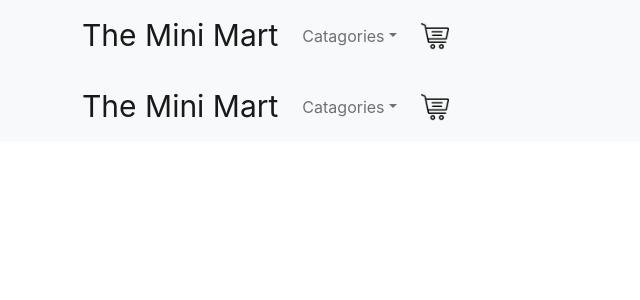
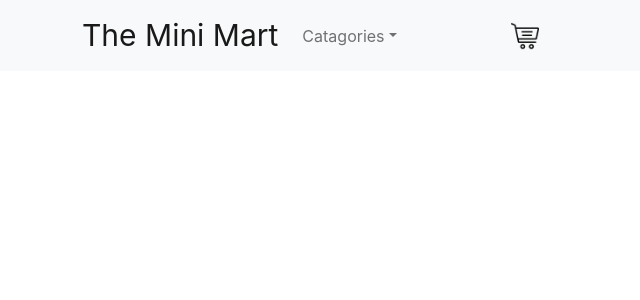
Before and after one commit to TroyWills/project-3, a React (Create React App) app in the folder client/: page / in a window 1280 px wide. Shown: the top 300 px of the page, without its empty margins (0-640 px from the left). Built offline with nearby package versions, Linux system fonts and the light colour scheme.

Commit message:
updated files

```diff
--- a/client/src/App.js
+++ b/client/src/App.js
@@ -15,7 +15,7 @@ function App() {
   >
           <Navbar/>
   </Auth0Provider>
-      <Navbar/>
+
     </div>
   );
 }
--- a/client/src/components/Navbar/navbar.css
+++ b/client/src/components/Navbar/navbar.css
@@ -10,5 +10,5 @@
     width: 60px;
     /* height: 50px; */
     float: right;
-    margin-right: -px;
+    margin-right: -150px;
 }
```
